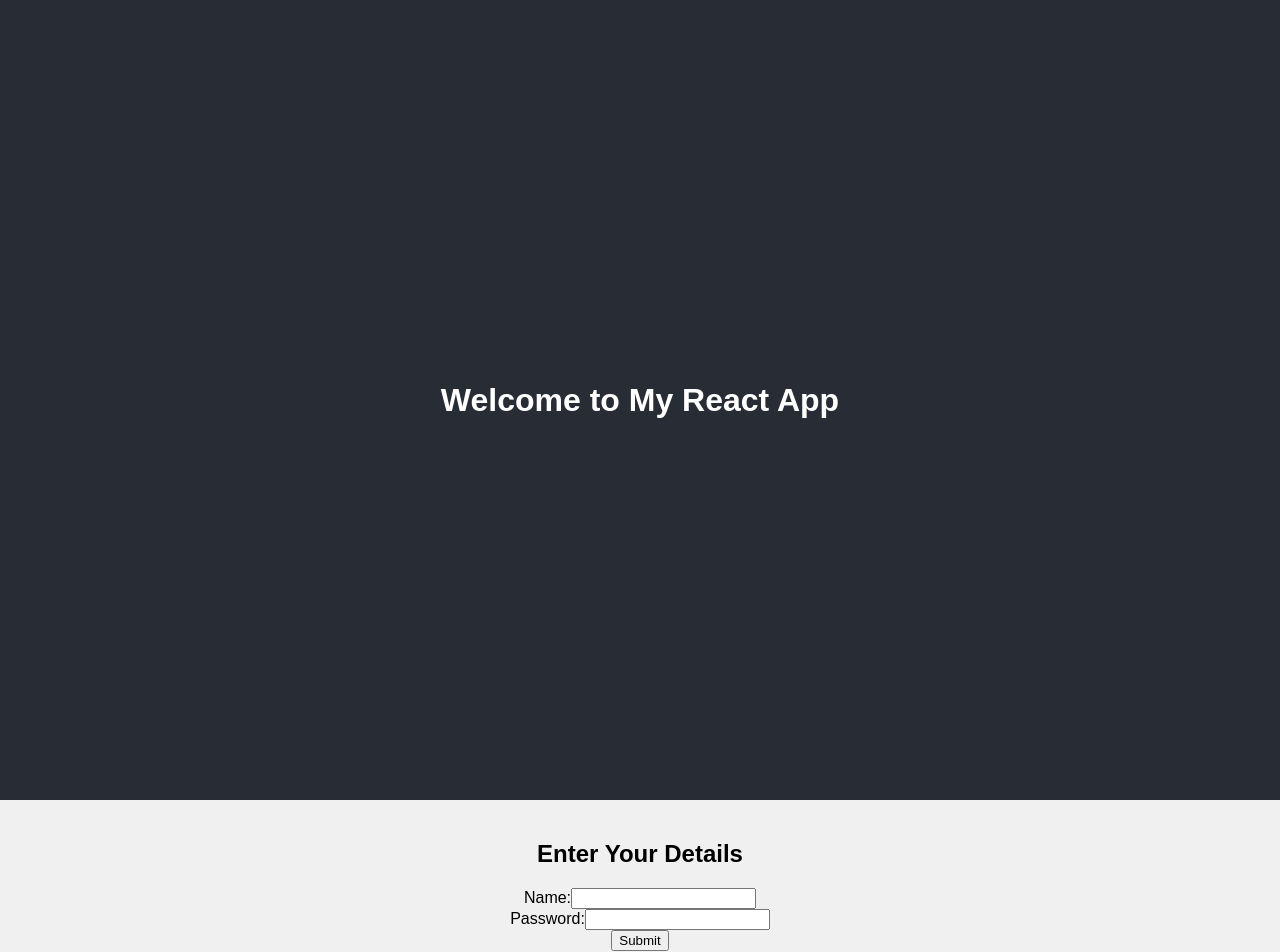
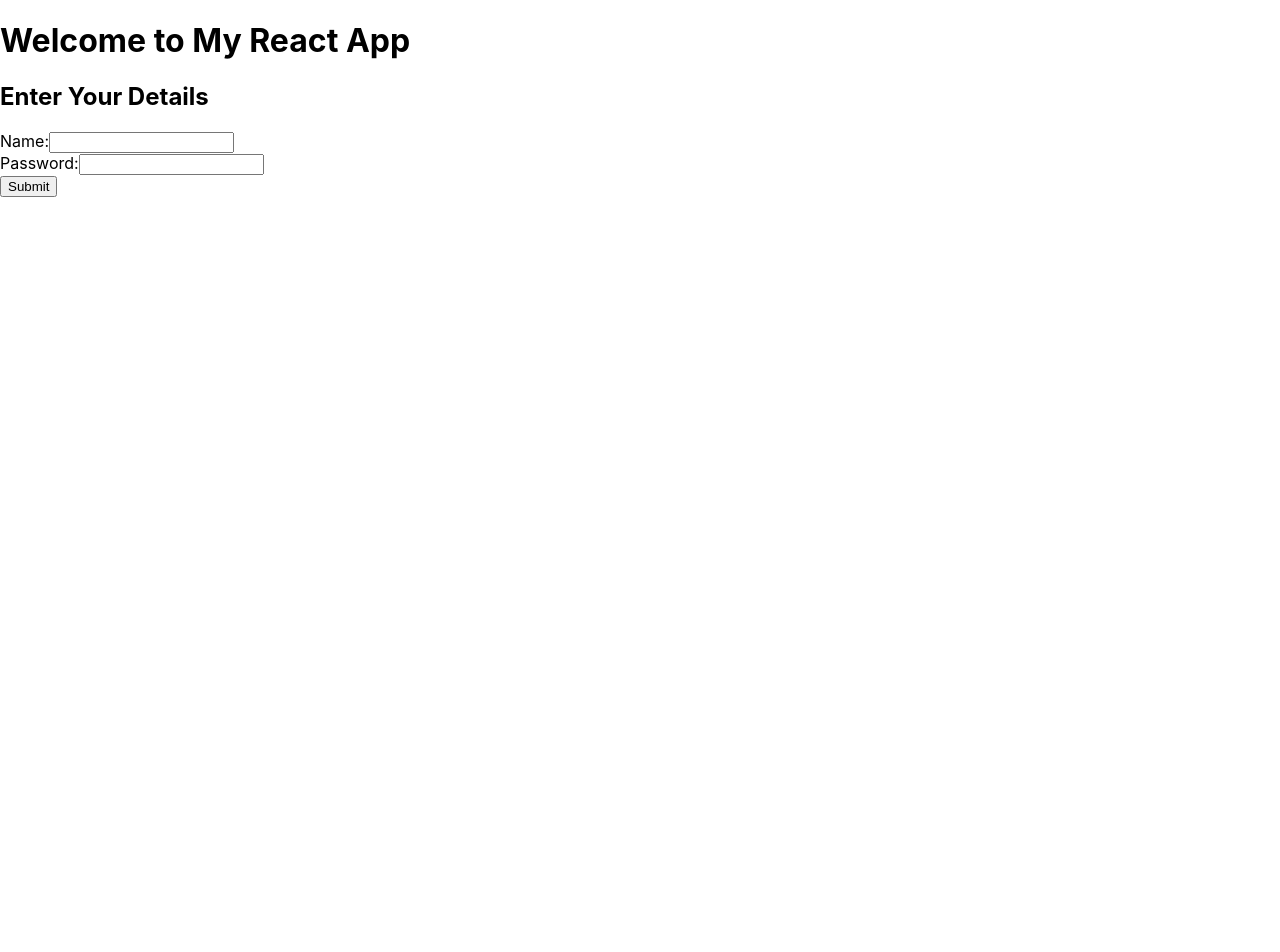
Before and after one commit to Godson330/MBL-Hightech-Assessment, a React (Create React App) app: page / in a window 1280 px wide. Shown: the top 952 px of the page. After the commit the page ends 800 px from the top, so only its background shows below. Built offline with nearby package versions, Linux system fonts and the light colour scheme.

Commit message:
Update App.js

```diff
--- a/src/App.js
+++ b/src/App.js
@@ -1,17 +1,11 @@
 import React from 'react';
-import './App.css';
-import NamePasswordForm from './NamePasswordForm'; // Import your NamePasswordForm component
+import NamePasswordForm from './NamePasswordForm'; // Ensure the path to NamePasswordForm is correct
 
 function App() {
   return (
     <div className="App">
-      <header className="App-header">
-        <h1>Welcome to My React App</h1>
-      </header>
-      <main>
-        {/* Add your NamePasswordForm component */}
-        <NamePasswordForm />
-      </main>
+      <h1>Welcome to My React App</h1>
+      <NamePasswordForm /> {/* This is where the form component is rendered */}
     </div>
   );
 }
```
